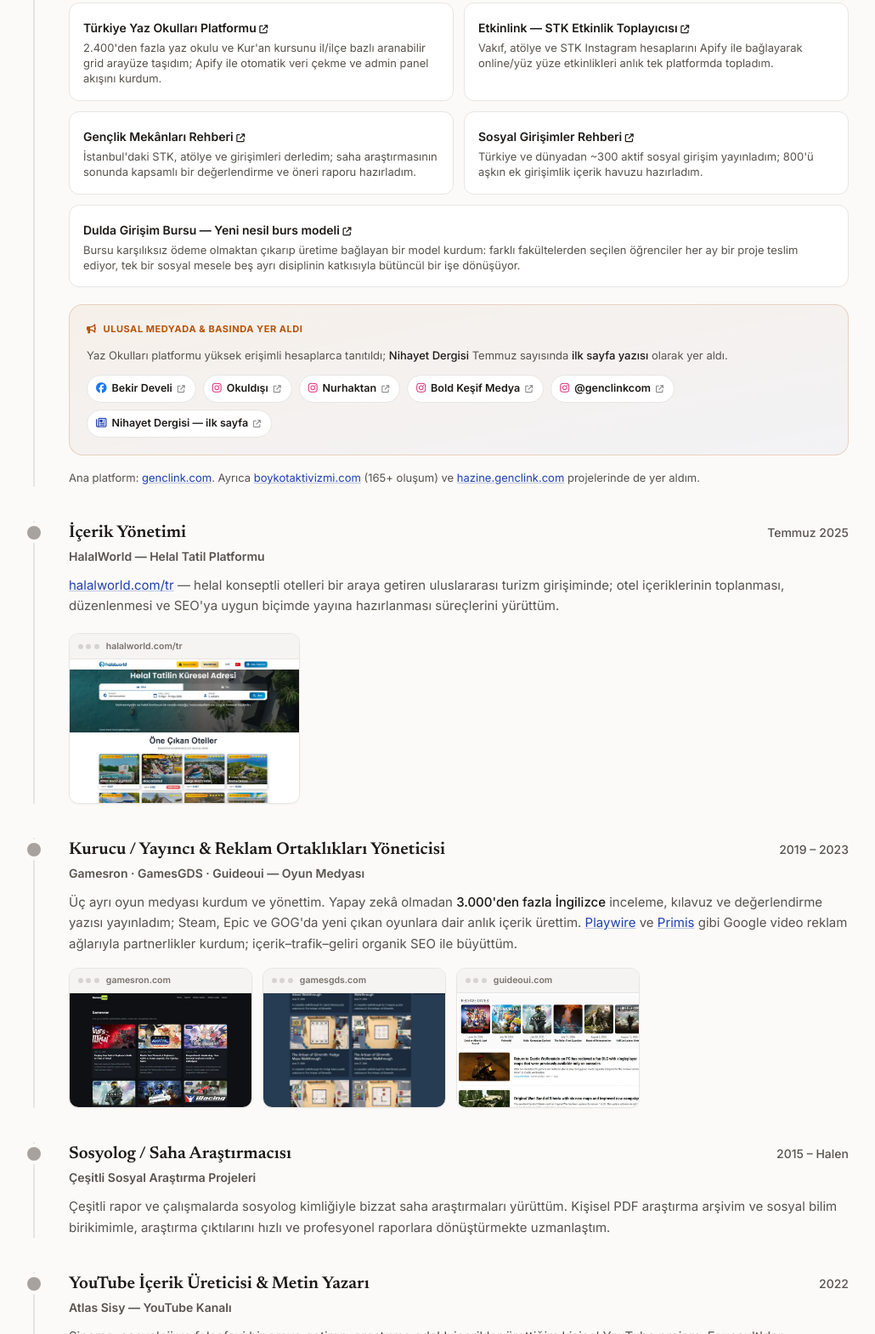
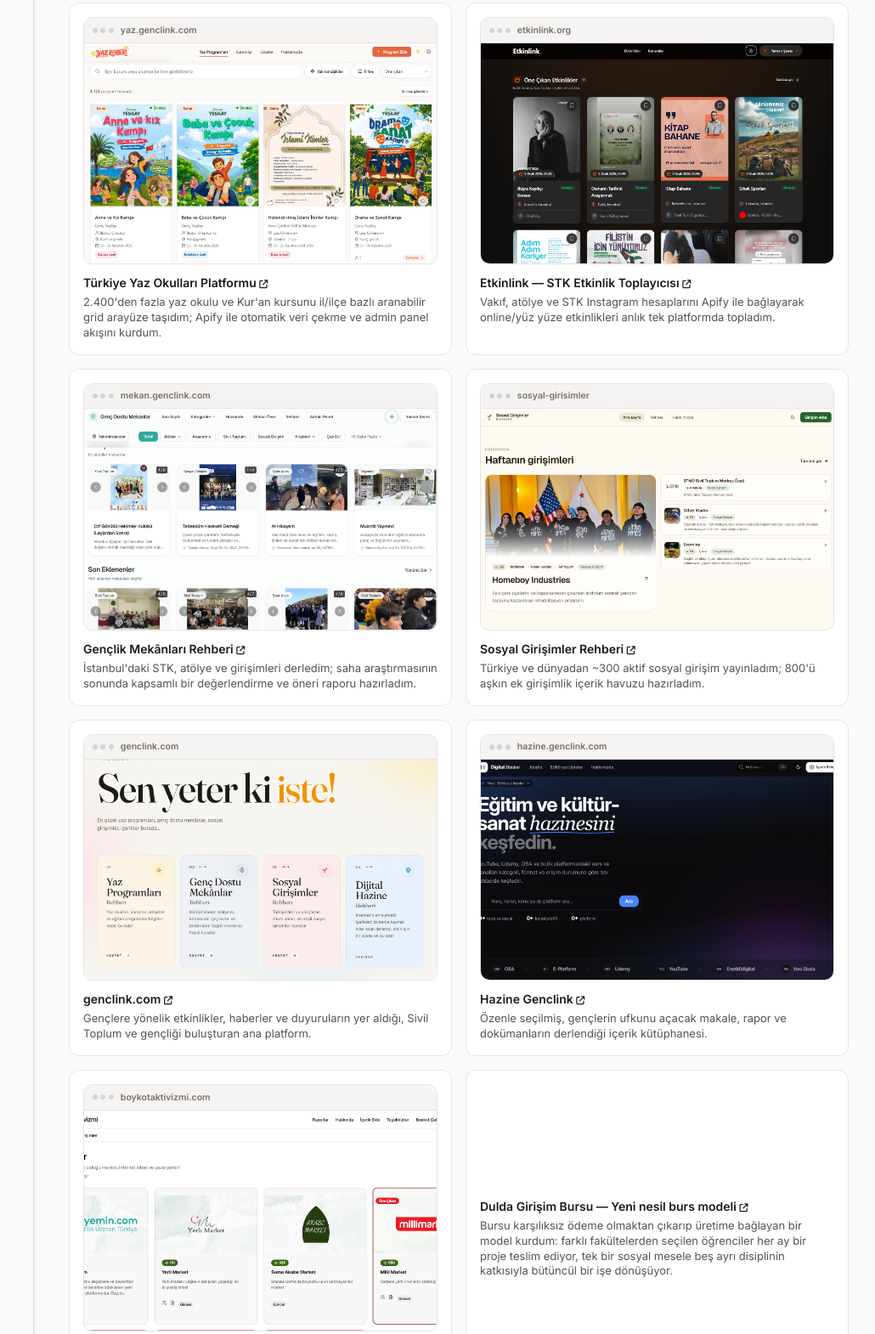
Before and after one commit to yaman-sener/yaman-sener.github.io, a website: page index.html in a window 1280 px wide. Shown: the part 2649-4219 px from the top of the page at 85% size, without its empty margins (121-1151 px from the left). Drawn offline with Linux system fonts and the light colour scheme.

Commit message:
feat: add screenshots to projects list and include new projects

```diff
--- a/index.html
+++ b/index.html
@@ -312,24 +312,64 @@
                     <span class="browser-bar"><span class="browser-dots"><i></i><i></i><i></i></span><span class="browser-url">dulda.org</span></span>
                     <span class="browser-shot"><img src="assets/dulda.webp" alt="Dulda Sosyal İnovasyon Merkezi sitesinin hakkında sayfası" width="900" height="427" loading="lazy" decoding="async"></span>
                 </a>
-                <div class="grid sm:grid-cols-2 gap-3">
-                    <div class="bg-surface border border-line rounded-xl p-4">
+                <div class="grid sm:grid-cols-2 gap-4">
+                    <div class="bg-surface border border-line rounded-xl p-4 flex flex-col">
+                        <a href="https://yaz.genclink.com/programlar" target="_blank" rel="noopener" class="browser w-full mb-3" aria-label="Türkiye Yaz Okulları Platformu">
+                            <span class="browser-bar"><span class="browser-dots"><i></i><i></i><i></i></span><span class="browser-url">yaz.genclink.com</span></span>
+                            <span class="browser-shot"><img src="assets/yazrehberi.png" alt="Türkiye Yaz Okulları Platformu" class="w-full h-36 object-cover object-top" loading="lazy" decoding="async"></span>
+                        </a>
                         <a href="https://yaz.genclink.com/programlar" target="_blank" rel="noopener" class="font-semibold text-sm hover:text-royal transition-colors">Türkiye Yaz Okulları Platformu <i class="fa-solid fa-arrow-up-right-from-square text-[10px]"></i></a>
                         <p class="text-[13px] text-muted mt-1 leading-snug">2.400'den fazla yaz okulu ve Kur'an kursunu il/ilçe bazlı aranabilir grid arayüze taşıdım; Apify ile otomatik veri çekme ve admin panel akışını kurdum.</p>
                     </div>
-                    <div class="bg-surface border border-line rounded-xl p-4">
+                    <div class="bg-surface border border-line rounded-xl p-4 flex flex-col">
+                        <a href="https://etkinlink.org/" target="_blank" rel="noopener" class="browser w-full mb-3" aria-label="Etkinlink">
+                            <span class="browser-bar"><span class="browser-dots"><i></i><i></i><i></i></span><span class="browser-url">etkinlink.org</span></span>
+                            <span class="browser-shot"><img src="assets/etkinlink.png" alt="Etkinlink" class="w-full h-36 object-cover object-top" loading="lazy" decoding="async"></span>
+                        </a>
                         <a href="https://etkinlink.org/" target="_blank" rel="noopener" class="font-semibold text-sm hover:text-royal transition-colors">Etkinlink — STK Etkinlik Toplayıcısı <i class="fa-solid fa-arrow-up-right-from-square text-[10px]"></i></a>
                         <p class="text-[13px] text-muted mt-1 leading-snug">Vakıf, atölye ve STK Instagram hesaplarını Apify ile bağlayarak online/yüz yüze etkinlikleri anlık tek platformda topladım.</p>
                     </div>
-                    <div class="bg-surface border border-line rounded-xl p-4">
+                    <div class="bg-surface border border-line rounded-xl p-4 flex flex-col">
+                        <a href="https://mekan.genclink.com/" target="_blank" rel="noopener" class="browser w-full mb-3" aria-label="Gençlik Mekânları Rehberi">
+                            <span class="browser-bar"><span class="browser-dots"><i></i><i></i><i></i></span><span class="browser-url">mekan.genclink.com</span></span>
+                            <span class="browser-shot"><img src="assets/mekan-genclink.png" alt="Gençlik Mekânları Rehberi" class="w-full h-36 object-cover object-top" loading="lazy" decoding="async"></span>
+                        </a>
                         <a href="https://mekan.genclink.com/" target="_blank" rel="noopener" class="font-semibold text-sm hover:text-royal transition-colors">Gençlik Mekânları Rehberi <i class="fa-solid fa-arrow-up-right-from-square text-[10px]"></i></a>
                         <p class="text-[13px] text-muted mt-1 leading-snug">İstanbul'daki STK, atölye ve girişimleri derledim; saha araştırmasının sonunda kapsamlı bir değerlendirme ve öneri raporu hazırladım.</p>
                     </div>
-                    <div class="bg-surface border border-line rounded-xl p-4">
+                    <div class="bg-surface border border-line rounded-xl p-4 flex flex-col">
+                        <a href="https://sosyal-girisimler-rehberi.daha-iyi-projeler.workers.dev/" target="_blank" rel="noopener" class="browser w-full mb-3" aria-label="Sosyal Girişimler Rehberi">
+                            <span class="browser-bar"><span class="browser-dots"><i></i><i></i><i></i></span><span class="browser-url">sosyal-girisimler</span></span>
+                            <span class="browser-shot"><img src="assets/sosyal-girisimler.png" alt="Sosyal Girişimler Rehberi" class="w-full h-36 object-cover object-top" loading="lazy" decoding="async"></span>
+                        </a>
                         <a href="https://sosyal-girisimler-rehberi.daha-iyi-projeler.workers.dev/" target="_blank" rel="noopener" class="font-semibold text-sm hover:text-royal transition-colors">Sosyal Girişimler Rehberi <i class="fa-solid fa-arrow-up-right-from-square text-[10px]"></i></a>
                         <p class="text-[13px] text-muted mt-1 leading-snug">Türkiye ve dünyadan ~300 aktif sosyal girişim yayınladım; 800'ü aşkın ek girişimlik içerik havuzu hazırladım.</p>
                     </div>
-                    <div class="bg-surface border border-line rounded-xl p-4 sm:col-span-2">
+                    <div class="bg-surface border border-line rounded-xl p-4 flex flex-col">
+                        <a href="https://genclink.com/" target="_blank" rel="noopener" class="browser w-full mb-3" aria-label="Genclink">
+                            <span class="browser-bar"><span class="browser-dots"><i></i><i></i><i></i></span><span class="browser-url">genclink.com</span></span>
+                            <span class="browser-shot"><img src="assets/genclink.png" alt="genclink.com" class="w-full h-36 object-cover object-top" loading="lazy" decoding="async"></span>
+                        </a>
+                        <a href="https://genclink.com/" target="_blank" rel="noopener" class="font-semibold text-sm hover:text-royal transition-colors">genclink.com <i class="fa-solid fa-arrow-up-right-from-square text-[10px]"></i></a>
+                        <p class="text-[13px] text-muted mt-1 leading-snug">Gençlere yönelik etkinlikler, haberler ve duyuruların yer aldığı, Sivil Toplum ve gençliği buluşturan ana platform.</p>
+                    </div>
+                    <div class="bg-surface border border-line rounded-xl p-4 flex flex-col">
+                        <a href="https://hazine.genclink.com/" target="_blank" rel="noopener" class="browser w-full mb-3" aria-label="Hazine Genclink">
+                            <span class="browser-bar"><span class="browser-dots"><i></i><i></i><i></i></span><span class="browser-url">hazine.genclink.com</span></span>
+                            <span class="browser-shot"><img src="assets/hazine-genclink.png" alt="Hazine Genclink" class="w-full h-36 object-cover object-top" loading="lazy" decoding="async"></span>
+                        </a>
+                        <a href="https://hazine.genclink.com/" target="_blank" rel="noopener" class="font-semibold text-sm hover:text-royal transition-colors">Hazine Genclink <i class="fa-solid fa-arrow-up-right-from-square text-[10px]"></i></a>
+                        <p class="text-[13px] text-muted mt-1 leading-snug">Özenle seçilmiş, gençlerin ufkunu açacak makale, rapor ve dokümanların derlendiği içerik kütüphanesi.</p>
+                    </div>
+                    <div class="bg-surface border border-line rounded-xl p-4 flex flex-col">
+                        <a href="https://boykotaktivizmi.com/" target="_blank" rel="noopener" class="browser w-full mb-3" aria-label="Boykot Aktivizmi">
+                            <span class="browser-bar"><span class="browser-dots"><i></i><i></i><i></i></span><span class="browser-url">boykotaktivizmi.com</span></span>
+                            <span class="browser-shot"><img src="assets/boykot.png" alt="Boykot Aktivizmi" class="w-full h-36 object-cover object-top" loading="lazy" decoding="async"></span>
+                        </a>
+                        <a href="https://boykotaktivizmi.com/" target="_blank" rel="noopener" class="font-semibold text-sm hover:text-royal transition-colors">Boykot Aktivizmi <i class="fa-solid fa-arrow-up-right-from-square text-[10px]"></i></a>
+                        <p class="text-[13px] text-muted mt-1 leading-snug">165'ten fazla sivil oluşum, dernek ve STK'nın boykot ve dayanışma faaliyetlerini bir araya getiren dijital harita platformu.</p>
+                    </div>
+                    <div class="bg-surface border border-line rounded-xl p-4 flex flex-col justify-center">
                         <a href="https://girisim-bursu.yamansnr.workers.dev/" target="_blank" rel="noopener" class="font-semibold text-sm hover:text-royal transition-colors">Dulda Girişim Bursu — Yeni nesil burs modeli <i class="fa-solid fa-arrow-up-right-from-square text-[10px]"></i></a>
                         <p class="text-[13px] text-muted mt-1 leading-snug">Bursu karşılıksız ödeme olmaktan çıkarıp üretime bağlayan bir model kurdum: farklı fakültelerden seçilen öğrenciler her ay bir proje teslim ediyor, tek bir sosyal mesele beş ayrı disiplinin katkısıyla bütüncül bir işe dönüşüyor.</p>
                     </div>
```
Also changed, not shown: assets/boykot.png (added), assets/etkinlink.png (added), assets/genclink.png (added), assets/hazine-genclink.png (added), assets/mekan-genclink.png (added), assets/sosyal-girisimler.png (added), assets/yazrehberi.png (added).
